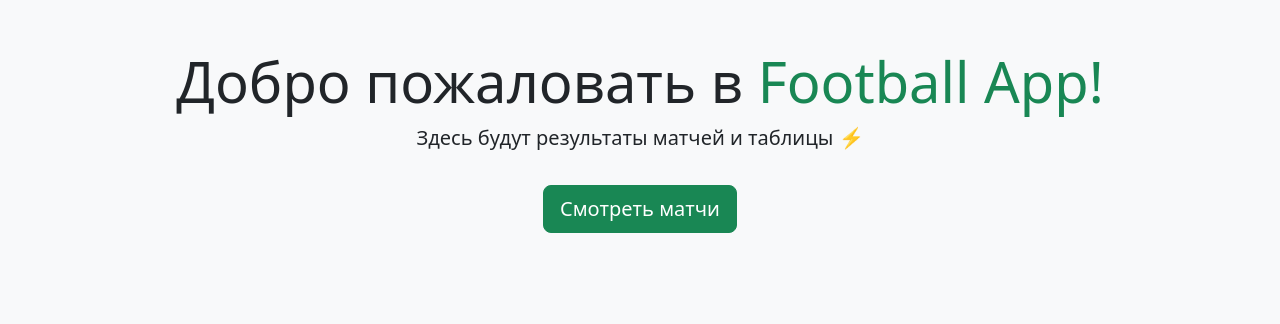
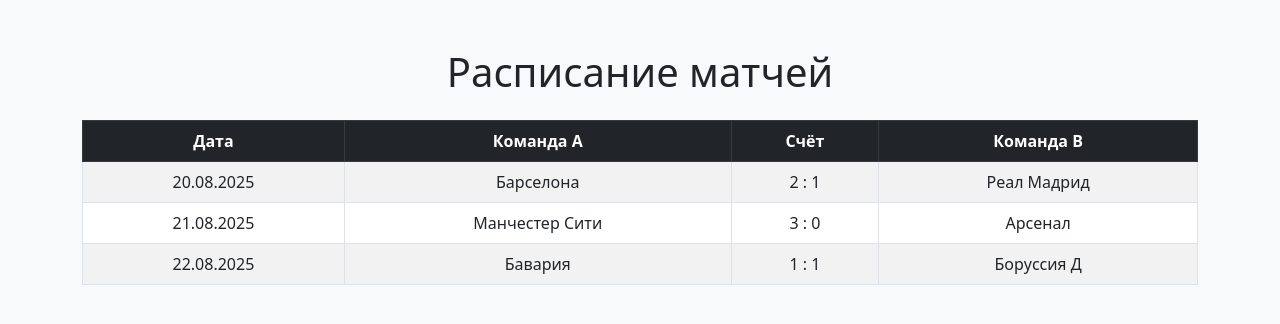
Before and after one commit to ivanklimovtarget-sketch/Football-app, a Flask app: page / in a window 1280 px wide. Shown: the part 56-380 px from the top of the page. Run offline with Flask 3, Linux system fonts and the light colour scheme; data that the repository does not hold is empty.

Commit message:
Update index.html

```diff
--- a/templates/index.html
+++ b/templates/index.html
@@ -8,16 +8,48 @@
 </head>
 <body class="bg-light">
 
+    <!-- Навбар -->
     <nav class="navbar navbar-expand-lg navbar-dark bg-dark">
         <div class="container">
             <a class="navbar-brand" href="#">⚽ Football App</a>
         </div>
     </nav>
 
-    <div class="container text-center mt-5">
-        <h1 class="display-4">Добро пожаловать в <span class="text-success">Football App!</span></h1>
-        <p class="lead">Здесь будут результаты матчей и таблицы ⚡</p>
-        <a href="#" class="btn btn-success btn-lg mt-3">Смотреть матчи</a>
+    <!-- Контент -->
+    <div class="container mt-5">
+        <h1 class="text-center mb-4">Расписание матчей</h1>
+
+        <!-- Таблица матчей -->
+        <table class="table table-striped table-bordered text-center">
+            <thead class="table-dark">
+                <tr>
+                    <th>Дата</th>
+                    <th>Команда A</th>
+                    <th>Счёт</th>
+                    <th>Команда B</th>
+                </tr>
+            </thead>
+            <tbody>
+                <tr>
+                    <td>20.08.2025</td>
+                    <td>Барселона</td>
+                    <td>2 : 1</td>
+                    <td>Реал Мадрид</td>
+                </tr>
+                <tr>
+                    <td>21.08.2025</td>
+                    <td>Манчестер Сити</td>
+                    <td>3 : 0</td>
+                    <td>Арсенал</td>
+                </tr>
+                <tr>
+                    <td>22.08.2025</td>
+                    <td>Бавария</td>
+                    <td>1 : 1</td>
+                    <td>Боруссия Д</td>
+                </tr>
+            </tbody>
+        </table>
     </div>
 
     <!-- Bootstrap JS -->
```
